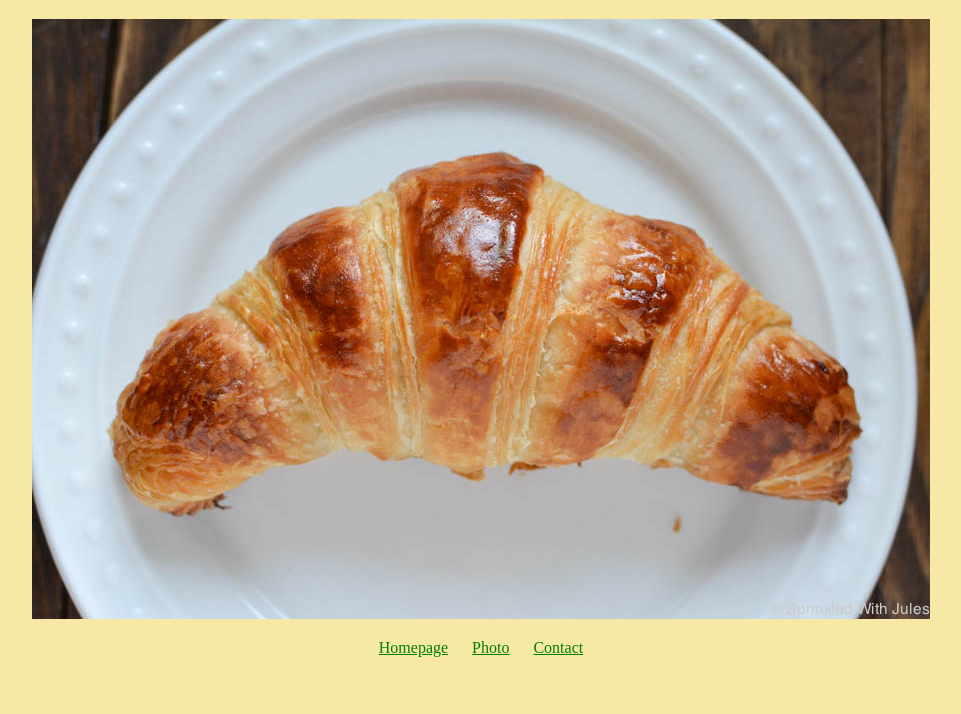
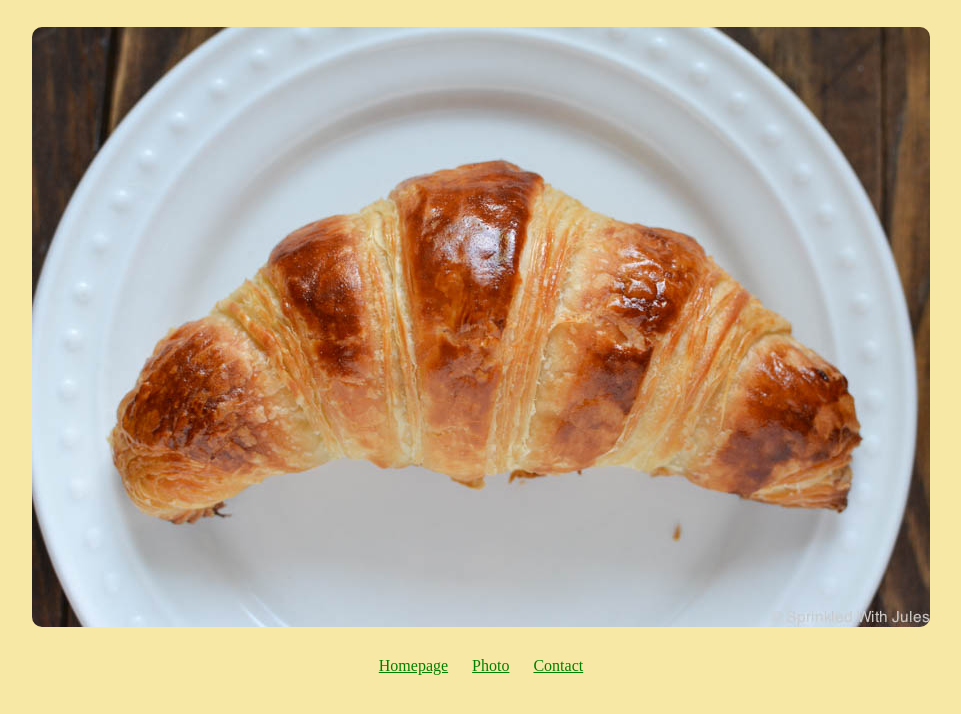
Before and after one commit to la-coccinelle/croissant-project, a plain HTML site: page photo.html in a window 1280 px wide. Shown: the part 62-776 px from the top of the page, without its empty margins (159-1120 px from the left). Drawn offline with Linux system fonts and the light colour scheme.

Commit message:
fixed class name for img

```diff
--- a/photo.html
+++ b/photo.html
@@ -10,7 +10,7 @@
   <body>
     <h1>🥐A picture of a croissant</h1>
     <p>
-      <img src="/css/croissant.jpg" alt="Croissant" class=".croissant-img" />
+      <img src="/css/croissant.jpg" alt="Croissant" class="croissant-img" />
     </p>
     <footer>
       <a href="/index.html" title="Home">Homepage</a>
```
